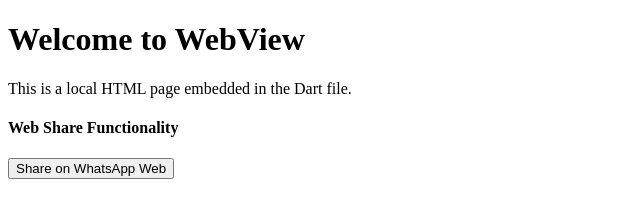
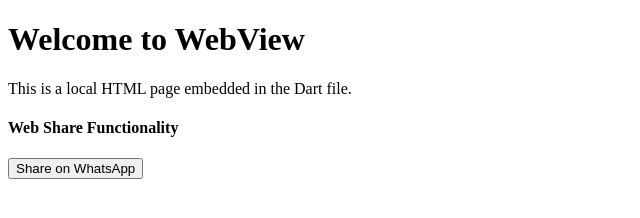
Before and after one commit to MeenaSekar24/devTesting, a plain HTML site: page index.html in a window 1280 px wide. Shown: the full height of the page, 0-640 px from the left. Drawn offline with Linux system fonts and the light colour scheme.

Commit message:
Update index.html

```diff
--- a/index.html
+++ b/index.html
@@ -26,7 +26,7 @@
     <h1>Welcome to WebView</h1>
     <p>This is a local HTML page embedded in the Dart file.</p>
     <h4>Web Share Functionality</h4>
-    <button onclick="shareText()">Share on WhatsApp Web</button>
+    <button onclick="shareText()">Share on WhatsApp</button>
     <div style="height: 50px;">
 
     </div>
```
